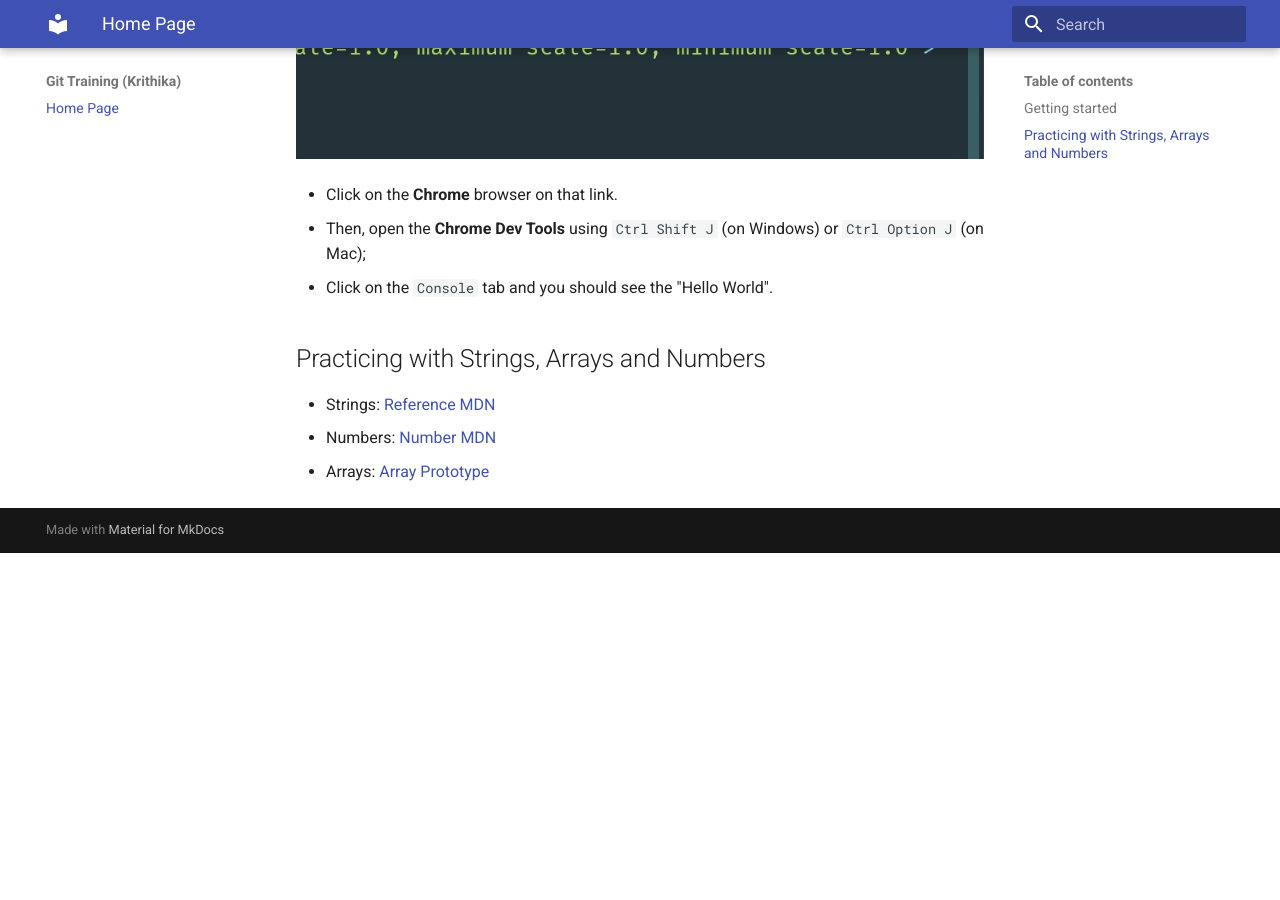
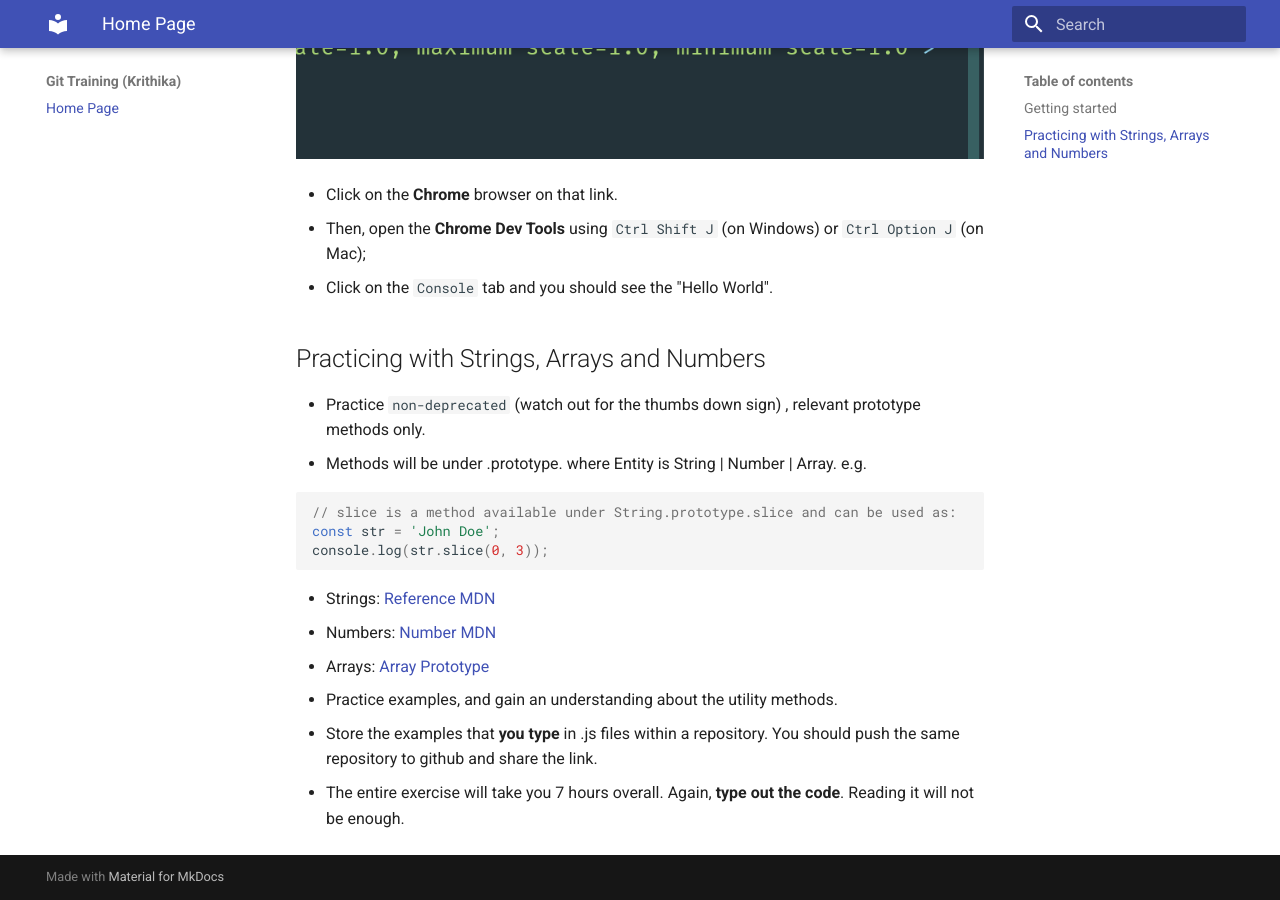
Before and after one commit to bindhyeswari/training-pre-core-js-public, an MkDocs documentation site: the page built from docs/index.md, in a window 1280 px wide and 900 px high, scrolled down 1150 px. Built offline with MkDocs 1.6.1 and Material for MkDocs 9.7.7, drawn with Linux system fonts in a browser that asks for light colours; before the commit the page ends 1703 px from its top, so only the background shows below that.

Commit message:
intermediate

````diff
--- a/docs/index.js
+++ /dev/null
@@ -1,3 +0,0 @@
-
-const x = 'Arunima';
-console.log(x.slice(0, 6));
--- a/docs/index.md
+++ b/docs/index.md
@@ -39,6 +39,16 @@ console.log('Hello World');
 
 ## Practicing with Strings, Arrays and Numbers
 
+ - Practice `non-deprecated` (watch out for the thumbs down sign) , relevant prototype methods only.
+ - Methods will be under <Entity>.prototype.<method name> where Entity is String | Number | Array. e.g.
+```js
+// slice is a method available under String.prototype.slice and can be used as:
+const str = 'John Doe';
+console.log(str.slice(0, 3));
+```
  - Strings: [Reference MDN](https://developer.mozilla.org/en-US/docs/Web/JavaScript/Reference/Global_Objects/String/prototype)
  - Numbers: [Number MDN](https://developer.mozilla.org/en-US/docs/Web/JavaScript/Reference/Global_Objects/Number/prototype)
  - Arrays: [Array Prototype](https://developer.mozilla.org/en-US/docs/Web/JavaScript/Reference/Global_Objects/Array/prototype)
+ - Practice examples, and gain an understanding about the utility methods.
+ - Store the examples that **you type** in .js files within a repository. You should push the same repository to github and share the link.
+ - The entire exercise will take you 7 hours overall. Again, **type out the code**. Reading it will not be enough.
````
Also changed, not shown: docs/index.html (deleted, +0 -13 lines), docs/test.md (deleted, +0 -41 lines), 1 other file.
